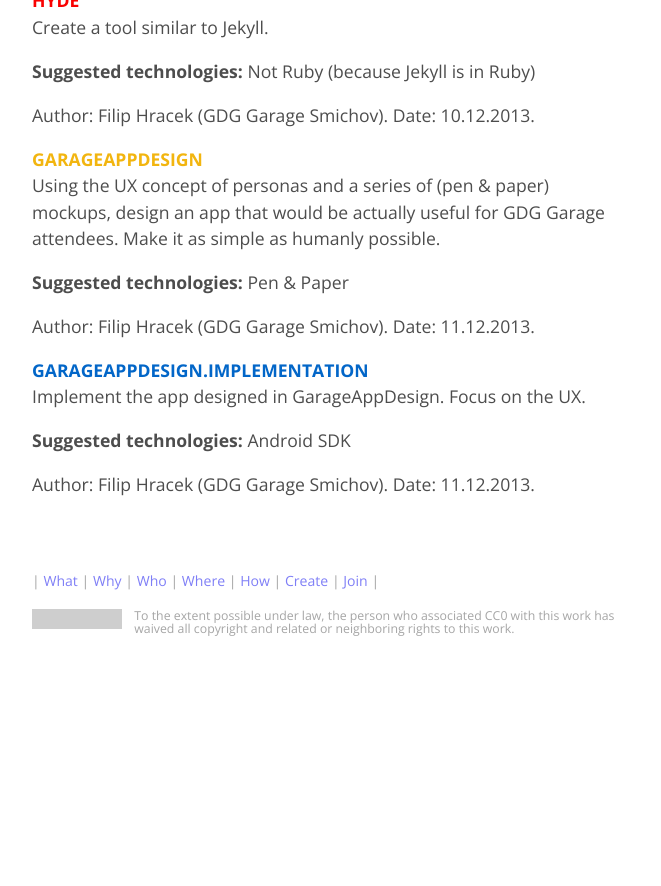
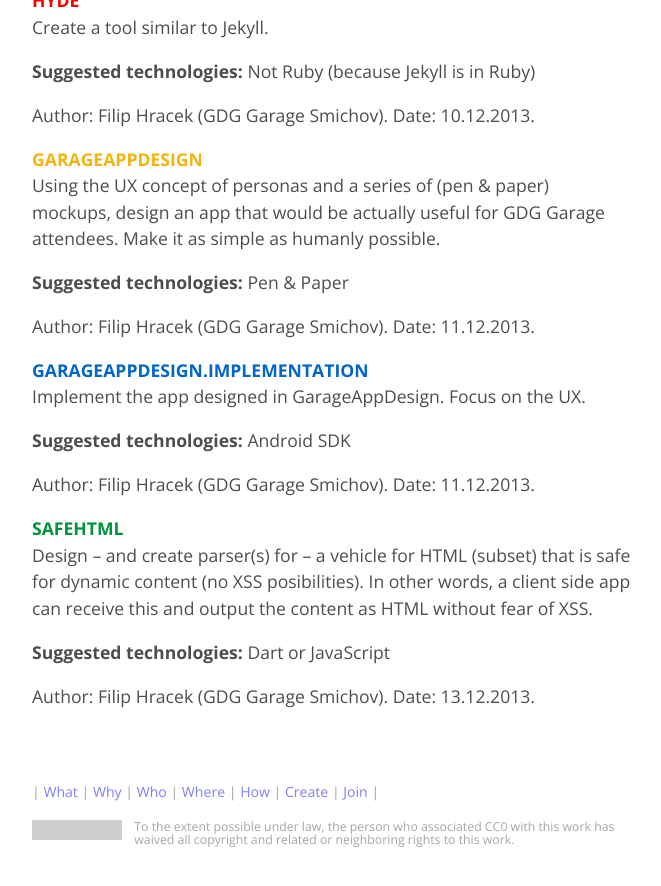
Before and after one commit to gdg-garage/gdg-garage.github.io, a Jekyll site: the page built from projects/index.markdown, in a window 1280 px wide and 900 px high, scrolled down 2055 px. Shown: the top 886 px of the window, without its empty margins (308-969 px from the left). Built offline with Jekyll 4.4.1, drawn with Linux system fonts in a browser that asks for light colours; Markdown is read by kramdown in place of the engine named in the settings; before the commit the page ends 2744 px from its top, so only the background shows below that; grey boxes are pictures that could not be loaded.

Commit message:
Remove indentation, add one more project

```diff
--- a/_data/projects.yml
+++ b/_data/projects.yml
@@ -10,3 +10,4 @@
 - {"projectName":"Hyde","author":"Filip Hracek","homeGdgGarage":"Smichov","prerequisiteProjectName":"None","prerequisites":"None","difficulty":"Hard","estimatedPersonHours":"128","category":"Tool","tags":"","suggestedTechnologies":"Not Ruby (because Jekyll is in Ruby)","problemDescription":"Create a tool similar to Jekyll.","url":"","hints":"","dateAdded":"10.12.2013"}
 - {"projectName":"GarageAppDesign","author":"Filip Hracek","homeGdgGarage":"Smichov","prerequisiteProjectName":"None","prerequisites":"None","difficulty":"Medium","estimatedPersonHours":"8","category":"App","tags":"UX","suggestedTechnologies":"Pen & Paper","problemDescription":"Using the UX concept of personas and a series of (pen & paper) mockups, design an app that would be actually useful for GDG Garage attendees. Make it as simple as humanly possible.","url":"","hints":"","dateAdded":"11.12.2013"}
 - {"projectName":"GarageAppDesign.Implementation","author":"Filip Hracek","homeGdgGarage":"Smichov","prerequisiteProjectName":"GarageAppDesign","prerequisites":"None","difficulty":"Hard","estimatedPersonHours":"64","category":"App","tags":"UX","suggestedTechnologies":"Android SDK","problemDescription":"Implement the app designed in GarageAppDesign. Focus on the UX.","url":"","hints":"http://developer.android.com/design/index.html","dateAdded":"11.12.2013"}
+- {"projectName":"SafeHTML","author":"Filip Hracek","homeGdgGarage":"Smichov","prerequisiteProjectName":"None","prerequisites":"None","difficulty":"Medium","estimatedPersonHours":"32","category":"Tool","tags":"","suggestedTechnologies":"Dart or JavaScript","problemDescription":"Design – and create parser(s) for – a vehicle for HTML (subset) that is safe for dynamic content (no XSS posibilities). In other words, a client side app can receive this and output the content as HTML without fear of XSS.","url":"","hints":"http://blog.mozilla.org/security/2013/09/24/introducing-html2dom-an-alternative-to-setting-innerhtml/","dateAdded":"13.12.2013"}
```
Also changed, not shown: _data/sections.yml (+4 -4 lines).
